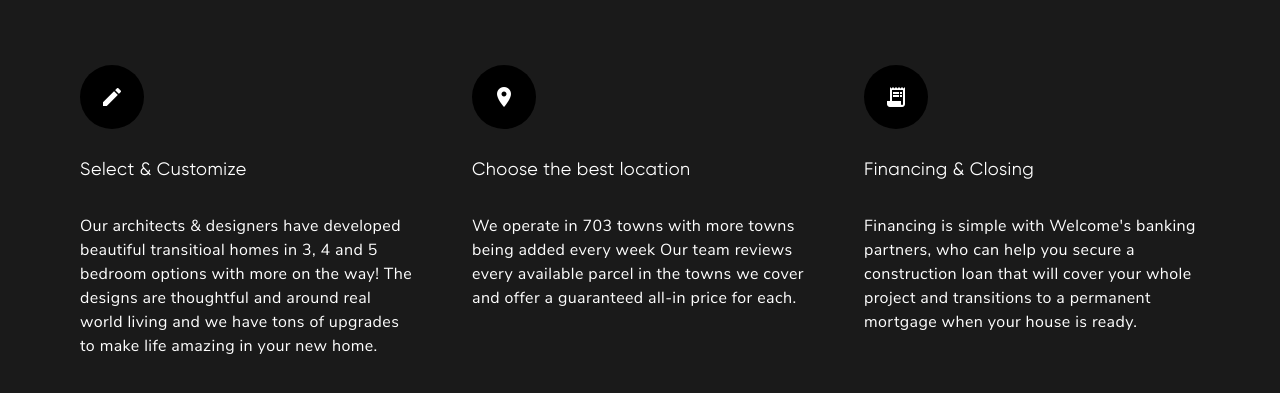
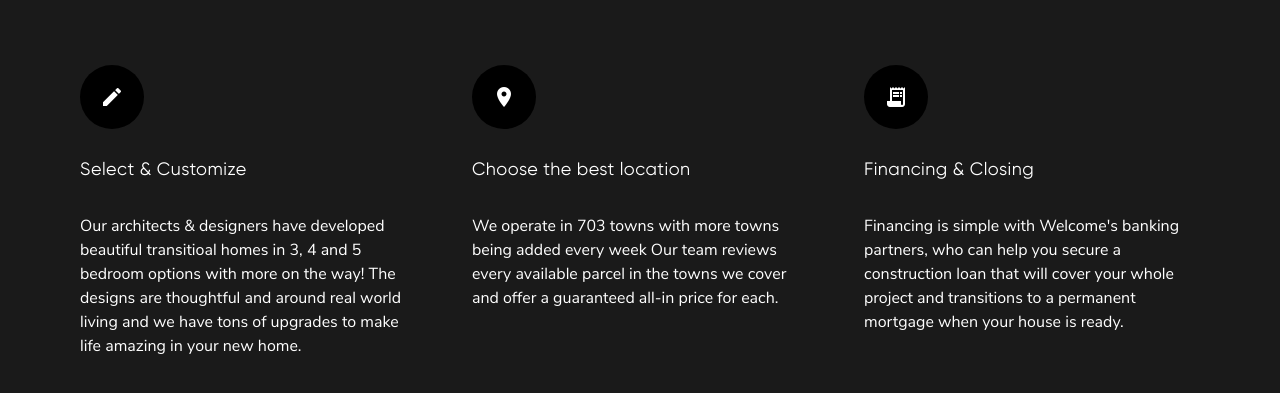
Before and after one commit to jwhubert91/tailwind-starter, a website built with webpack: page dist/index.html in a window 1280 px wide. Shown: the part 637-1030 px from the top of the page. Built offline with nearby package versions, Linux system fonts and the light colour scheme; what @hotwired/stimulus, @hotwired/stimulus-webpack-helpers would draw is missing.

Commit message:
finish how it works section

```diff
--- a/src/style.css
+++ b/src/style.css
@@ -6,11 +6,10 @@
 /*
 mock size ( / 2 ) = 1440px
 BREAKPOINTS:
-  xs: 0px
-  sm/mobile: 440px
-  tablet: 601px
-  md/laptop: 641
-  lg/dekstop: 1101
+  mobile: 440px
+  sm: 601px
+  tablet: 641px
+  lg/dekstop: 1101px
 */
 
 /* global styles */
@@ -86,7 +85,6 @@
 /* HOW IT WORKS element */
 .how-it-works-header {
   position: relative;
-  margin-bottom: 68px;
 }
 .how-it-works-header::before {
   content:'';
@@ -101,18 +99,13 @@
   border-radius: 50%;
   background-color: var(--welcomeBlack);
   padding: 20px;
-  margin-bottom: 26px;
 }
 .how-it-works-items-container h5 {
   font-size: 18px;
   letter-spacing: 0.025em;
-  margin-bottom: 32px;
-}
-.how-it-works-item {
-  width: 30%;
 }
 .how-it-works-item p {
-  letter-spacing: 0.025em;
+  letter-spacing: 0.05em;
 }
 /* @media screen and (min-width: 851px) {
 
--- a/tailwind.config.js
+++ b/tailwind.config.js
@@ -1,10 +1,12 @@
 module.exports = {
   content: ["./dist/*.html"],
+  important: true,
   theme: {
     screens: {
-      sm: "440px",
-      tablet: "601px",
-      md: "641px",
+      mobile: "440px",
+      sm: "601px",
+      tablet: "641px",
+      md: "851px",
       lg: "1101px",
     },
     colors: {
```
Also changed, not shown: dist/index.html.
